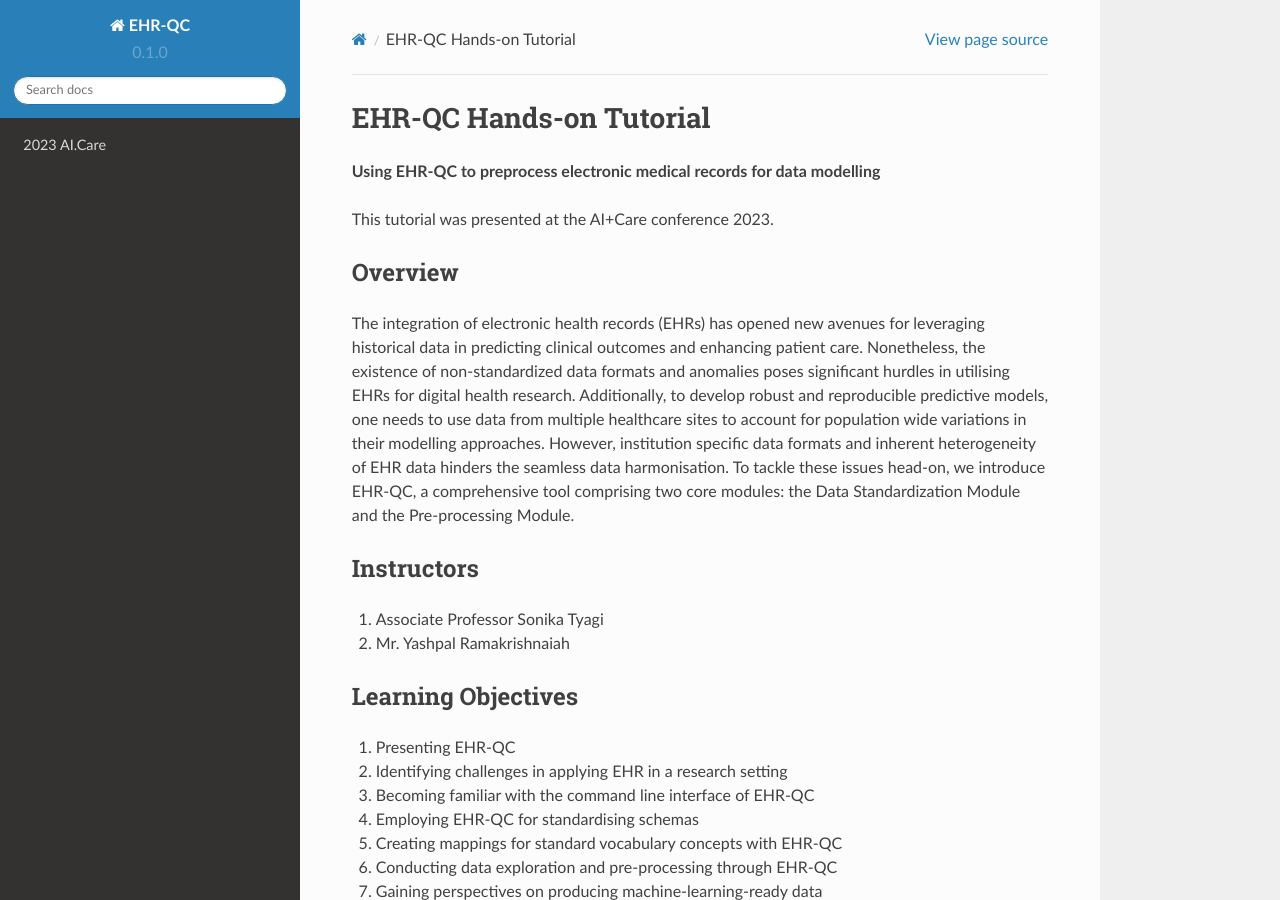
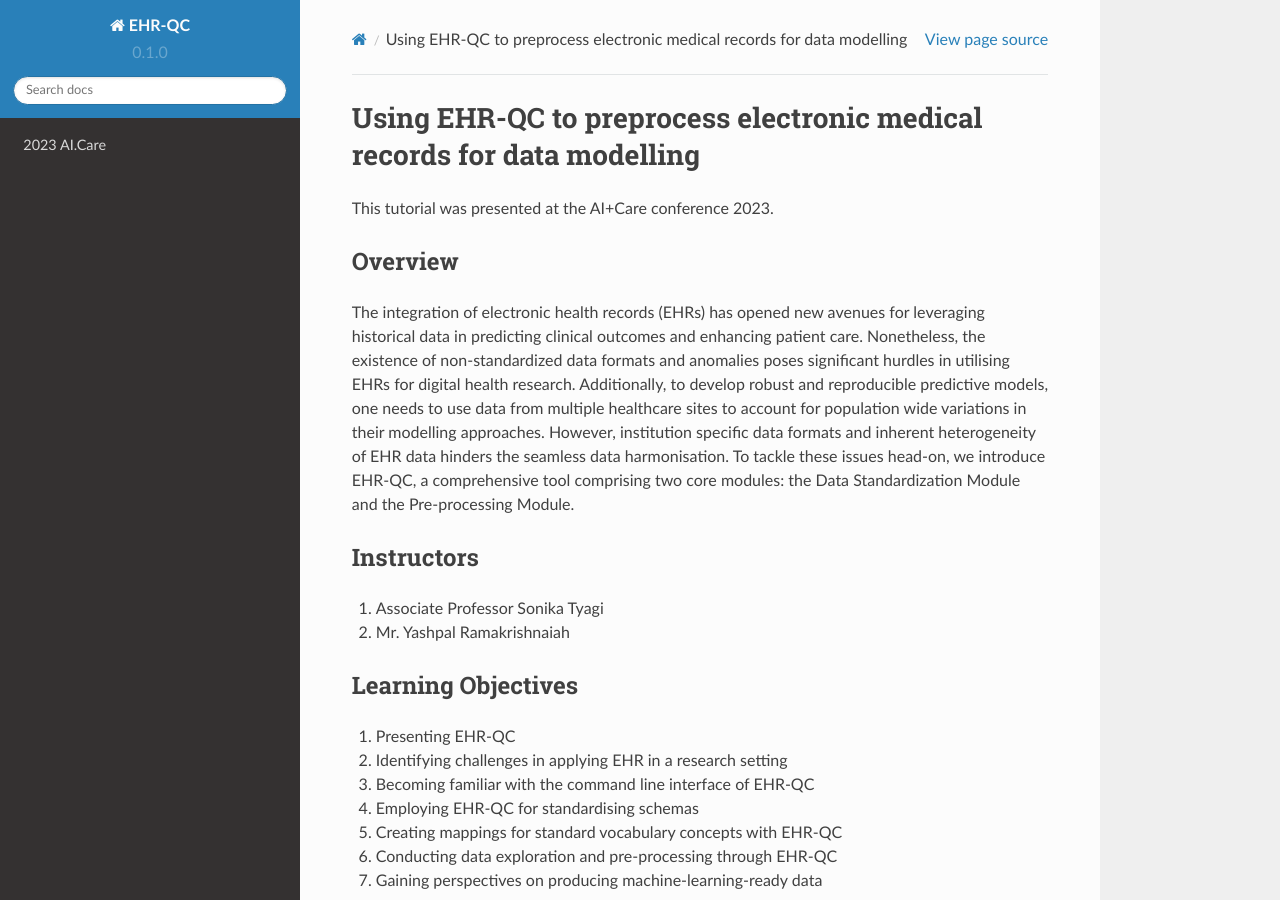
Before and after one commit to ryashpal/EHR-QC-Demo-Tutorial, a Sphinx documentation site: the page built from docs/source/index.rst, in a window 1280 px wide and 900 px high. Built offline with Sphinx 7.4.7 and the Read the Docs theme 2.0.0, drawn with Linux system fonts in a browser that asks for light colours.

Commit message:
Update index.rst

```diff
--- a/docs/source/index.rst
+++ b/docs/source/index.rst
@@ -1,7 +1,5 @@
-EHR-QC Hands-on Tutorial
-========================
-
-**Using EHR-QC to preprocess electronic medical records for data modelling**
+Using EHR-QC to preprocess electronic medical records for data modelling
+========================================================================
 
 This tutorial was presented at the AI+Care conference 2023.
 
```
